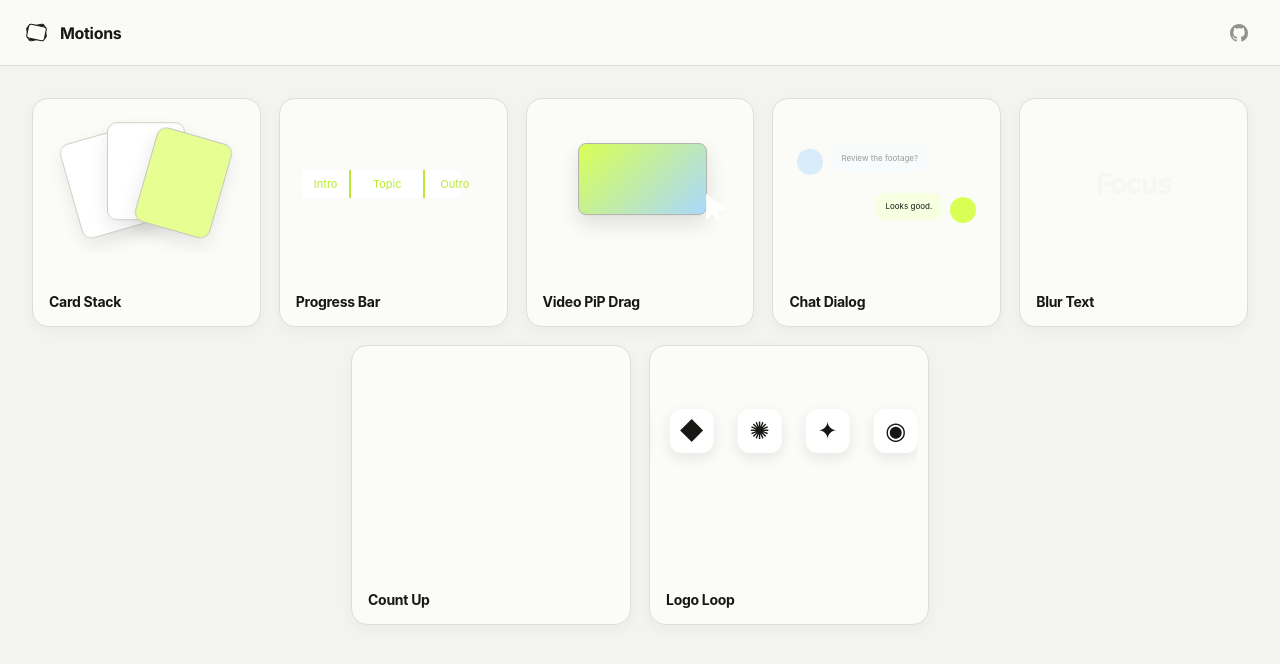
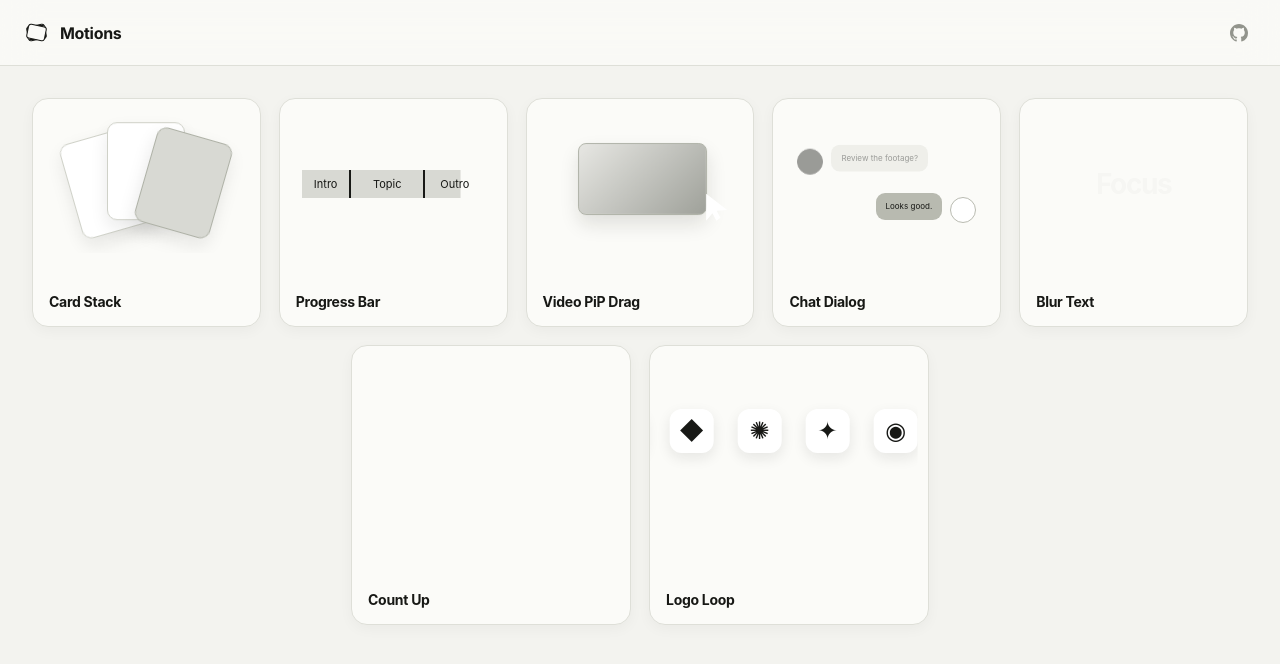
Before and after one commit to DanielDaniel2201/motion-assets, a React (Vite) app: page / in a window 1280 px wide. Shown: the top 664 px of the page. Built offline with nearby package versions, Linux system fonts and the light colour scheme.

Commit message:
style: unify motion palette in monochrome

```diff
--- a/src/assets/chat-dialog/definition.ts
+++ b/src/assets/chat-dialog/definition.ts
@@ -52,10 +52,10 @@ export const chatDialogDefinition: MotionAssetDefinition<ChatDialogParameters> =
     fontFamily: "Microsoft YaHei",
     messageInterval: 0.9,
     verticalGap: 0.35,
-    leftAvatarColor: "#a9d8ff",
-    rightAvatarColor: "#d9ff55",
-    leftBubbleColor: "#f3f9ff",
-    rightBubbleColor: "#f7ffe0",
+    leftAvatarColor: "#171815",
+    rightAvatarColor: "#ffffff",
+    leftBubbleColor: "#dedfd8",
+    rightBubbleColor: "#b8bab0",
   },
   getDuration(parameters) {
     return Math.max(1.8, Math.max(0, parameters.messages.length - 1) * parameters.messageInterval + 2.1);
--- a/src/assets/chat-dialog/render.ts
+++ b/src/assets/chat-dialog/render.ts
@@ -77,6 +77,13 @@ function drawAvatar(
     const height = source.height * scale;
     context.drawImage(source.source, x - width / 2, y - height / 2, width, height);
   }
+  context.restore();
+  context.save();
+  context.beginPath();
+  context.arc(x, y, size / 2, 0, Math.PI * 2);
+  context.strokeStyle = "#777971";
+  context.lineWidth = Math.max(1, size * 0.025);
+  context.stroke();
   context.restore();
 }
 
--- a/src/assets/progress-bar/definition.ts
+++ b/src/assets/progress-bar/definition.ts
@@ -26,12 +26,12 @@ const isHexColor = (value: unknown): value is string =>
   typeof value === "string" && /^#[0-9a-f]{6}$/i.test(value);
 
 export const BAR_COLOR_PRESETS = [
+  "#171815",
+  "#464842",
+  "#777971",
+  "#b8bab0",
+  "#dedfd8",
   "#ffffff",
-  "#d9ff55",
-  "#ffd166",
-  "#5ce1e6",
-  "#ff6b6b",
-  "#c084fc",
 ] as const;
 
 export const defaultProgressChapters: ProgressChapter[] = [
@@ -88,7 +88,7 @@ export const progressBarDefinition: MotionAssetDefinition<ProgressBarParameters>
     fontSize: 1,
     fontFamily: "Segoe UI",
     baseColor: "#ffffff",
-    progressColor: "#d9ff55",
+    progressColor: "#171815",
     chapters: defaultProgressChapters,
   },
   getDuration(parameters) {
--- a/src/components/ProgressBarEditor.tsx
+++ b/src/components/ProgressBarEditor.tsx
@@ -27,7 +27,7 @@ type LocalFontData = { family: string };
 type LocalFontWindow = Window & { queryLocalFonts?: () => Promise<LocalFontData[]> };
 
 const DEFAULT_FONT_FAMILIES = ["Segoe UI", "Microsoft YaHei", "Arial", "SimHei", "KaiTi", "FangSong"];
-const DRAFT_STORAGE_KEY = "motion-assets:progress-bar-draft:v1";
+const DRAFT_STORAGE_KEY = "motion-assets:progress-bar-draft:v2";
 
 function loadDraft() {
   const fallback = {
--- a/src/styles.css
+++ b/src/styles.css
@@ -8,8 +8,8 @@
   --muted: #777971;
   --line: #dedfd8;
   --surface: #fbfbf8;
-  --accent: #d9ff55;
-  --accent-dark: #bce831;
+  --accent: #dedfd8;
+  --accent-dark: #171815;
 }
 
 * { box-sizing: border-box; }
@@ -96,8 +96,8 @@ button { color: inherit; }
 }
 .card-stack-mini i:nth-child(3) {
   z-index: 3;
-  border-color: #c4c7bb;
-  background: #e7ff92;
+  border-color: #aeb1a6;
+  background: #d8d9d3;
   transform: translate(-46%, -50%) rotate(5deg);
   animation: card-stack-mini-right 3.6s cubic-bezier(.45, 0, .18, 1) infinite;
 }
@@ -119,8 +119,8 @@ button { color: inherit; }
 }
 
 .progress-bar-mini { display: grid; align-content: center; padding: 0 6px; }
-.progress-bar-mini-base { position: absolute; right: 6px; bottom: calc(50% - 14px); left: 6px; height: 28px; background: #fff; transform-origin: left; animation: progress-bar-mini-fill 3.2s linear infinite; }
-.progress-bar-mini-chapters { position: relative; display: grid; grid-template-columns: 8fr 2px 12fr 2px 10fr; align-items: center; color: #bce831; font-size: 11px; text-align: center; }
+.progress-bar-mini-base { position: absolute; right: 6px; bottom: calc(50% - 14px); left: 6px; height: 28px; background: #d8d9d3; transform-origin: left; animation: progress-bar-mini-fill 3.2s linear infinite; }
+.progress-bar-mini-chapters { position: relative; display: grid; grid-template-columns: 8fr 2px 12fr 2px 10fr; align-items: center; color: #171815; font-size: 11px; text-align: center; }
 .progress-bar-mini-chapters em { font-style: normal; }
 .progress-bar-mini-chapters i { position: static; width: 2px; height: 28px; border: 0; border-radius: 0; background: currentColor; box-shadow: none; }
 
@@ -137,7 +137,7 @@ button { color: inherit; }
   aspect-ratio: 16 / 9;
   border: 1px solid #aeb1a6;
   border-radius: 8px;
-  background: linear-gradient(135deg, #d9ff55, #a9d8ff);
+  background: linear-gradient(135deg, #e7e7e3, #9fa19a);
   box-shadow: 0 9px 20px rgba(24,26,20,.12);
   transform-origin: left top;
   animation: video-pip-mini-window 3.4s cubic-bezier(.65, 0, .35, 1) infinite;
@@ -168,13 +168,13 @@ button { color: inherit; }
 .chat-dialog-mini i {
   width: 26px;
   height: 26px;
-  border: 0;
+  border: 1px solid #b8bab0;
   border-radius: 50%;
   box-shadow: none;
   animation: chat-dialog-mini-in 3s ease infinite;
 }
-.chat-dialog-mini i:nth-of-type(1) { left: 8px; top: 36px; background: #a9d8ff; }
-.chat-dialog-mini i:nth-of-type(2) { right: 8px; left: auto; top: 82px; background: #d9ff55; animation-delay: .65s; }
+.chat-dialog-mini i:nth-of-type(1) { left: 8px; top: 36px; border-color: #171815; background: #171815; }
+.chat-dialog-mini i:nth-of-type(2) { right: 8px; left: auto; top: 82px; background: #fff; animation-delay: .65s; }
 .chat-dialog-mini > span {
   position: absolute;
   max-width: 120px;
@@ -185,8 +185,8 @@ button { color: inherit; }
   line-height: 1.35;
   animation: chat-dialog-mini-in 3s ease infinite;
 }
-.chat-dialog-mini > span:nth-of-type(1) { left: 42px; top: 32px; background: #f3f9ff; }
-.chat-dialog-mini > span:nth-of-type(2) { right: 42px; top: 78px; background: #f7ffe0; animation-delay: .65s; }
+.chat-dialog-mini > span:nth-of-type(1) { left: 42px; top: 32px; background: #dedfd8; }
+.chat-dialog-mini > span:nth-of-type(2) { right: 42px; top: 78px; background: #b8bab0; animation-delay: .65s; }
 @keyframes chat-dialog-mini-in {
   0%, 12% { opacity: 0; transform: translateY(6px); }
   28%, 78% { opacity: 1; transform: translateY(0); }
```
Also changed, not shown: 2 other files (tests, documents, lock files or other folders).
